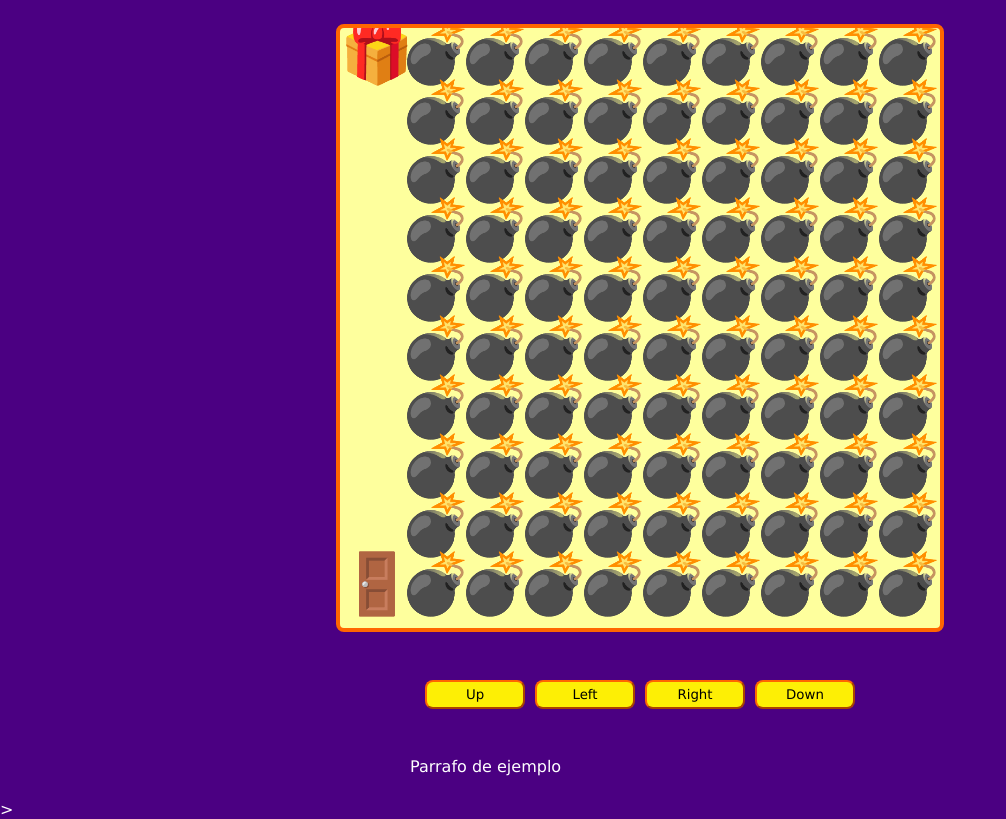
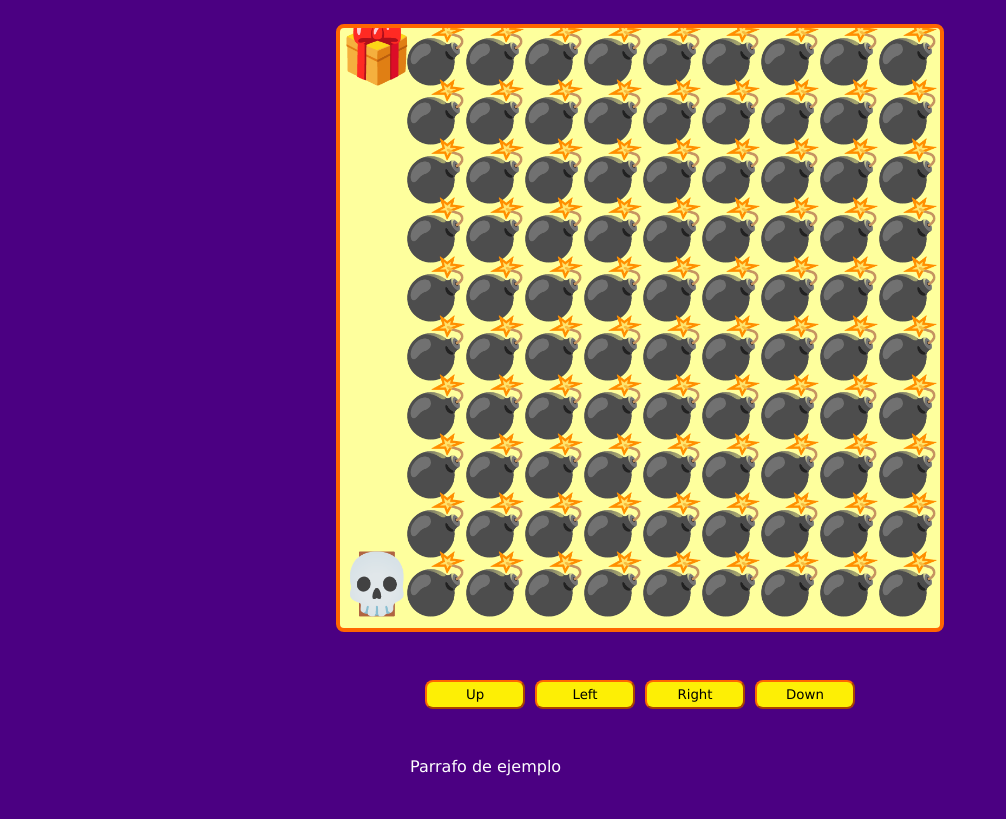
Before and after one commit to SgtGarro/platzi-videogame-javascript, a plain HTML site: page index.html in a window 1280 px wide. Shown: the whole page, without its empty margins (0-1006 px from the left). Drawn offline with Linux system fonts and the light colour scheme.

Commit message:
Clean and draw the movement of the player

```diff
--- a/index.html
+++ b/index.html
@@ -20,7 +20,7 @@
       <p>Parrafo de ejemplo</p>
     </div>
   </div>
-  <script src="js/maps.js"></script>>
+  <script src="js/maps.js"></script>
   <script src="js/main.js"></script>
 </body>
 </html>
--- a/js/main.js
+++ b/js/main.js
@@ -12,7 +12,32 @@ const btnRight = document.querySelector("#right");
 
 let canvasSize, elementsSize;
 
-const init = function () {
+const playerPosition = {
+  x: undefined,
+  y: undefined,
+};
+
+const drawPlayer = function () {
+  game.fillText(
+    emojis["PLAYER"],
+    playerPosition.x * elementsSize,
+    playerPosition.y * elementsSize
+  );
+};
+
+const drawMap = function (mapRowsCols) {
+  mapRowsCols.forEach((row, y) =>
+    row.forEach((col, x) => {
+      if (col === "O" && !playerPosition.x && !playerPosition.y) {
+        playerPosition.x = x;
+        playerPosition.y = y;
+      }
+      game.fillText(emojis[col], x * elementsSize, y * elementsSize);
+    })
+  );
+};
+
+const startGame = function () {
   game.font = `${elementsSize}px Verdana`;
   game.textBaseline = "top";
 
@@ -23,11 +48,12 @@ const init = function () {
   const mapRows = maps[level].trim().replaceAll(" ", "").split("\n");
   const mapRowsCols = mapRows.map((row) => row.split(""));
 
-  mapRowsCols.forEach((row, y) =>
-    row.forEach((col, x) => {
-      game.fillText(emojis[col], x * elementsSize, y * elementsSize);
-    })
-  );
+  // Clear
+  game.clearRect(0, 0, canvasSize, canvasSize);
+
+  // Draw
+  drawMap(mapRowsCols);
+  drawPlayer();
 };
 
 const setCanvasSize = function () {
@@ -38,26 +64,30 @@ const setCanvasSize = function () {
 
   elementsSize = canvasSize / 10 - 1;
 
-  init();
+  startGame();
 };
 
 setCanvasSize();
 
-window.addEventListener("load", init);
+window.addEventListener("load", startGame);
 window.addEventListener("resize", setCanvasSize);
 
 // Movement of the player
 const moveUp = function () {
-  console.log("Going up");
+  playerPosition.y--;
+  startGame();
 };
 const moveDown = function () {
-  console.log("Going down");
+  playerPosition.y++;
+  startGame();
 };
 const moveLeft = function () {
-  console.log("Going left");
+  playerPosition.x--;
+  startGame();
 };
 const moveRight = function () {
-  console.log("Going right");
+  playerPosition.x++;
+  startGame();
 };
 
 window.addEventListener("keydown", function (e) {
@@ -86,3 +116,5 @@ btnUp.addEventListener("click", moveUp);
 btnDown.addEventListener("click", moveDown);
 btnLeft.addEventListener("click", moveLeft);
 btnRight.addEventListener("click", moveRight);
+
+console.log(playerPosition);
--- a/js/tempCodeRunnerFile.js
+++ /dev/null
@@ -1,2 +0,0 @@
-const map = Math.floor(Math.random() * 3);
-const currentMap = maps[map].split("");
```
